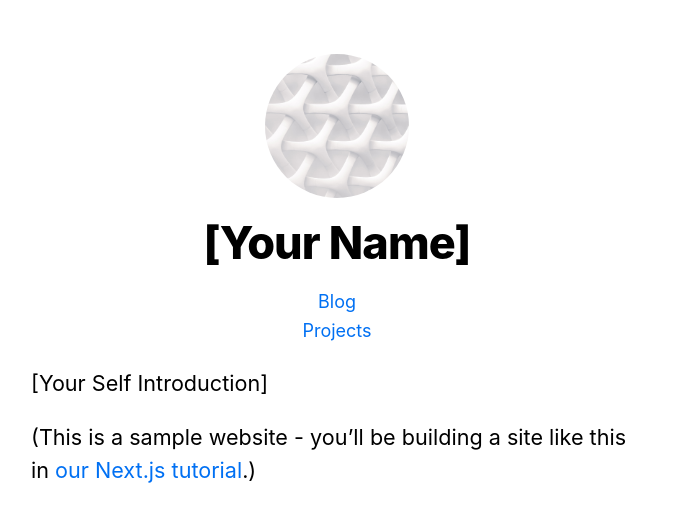
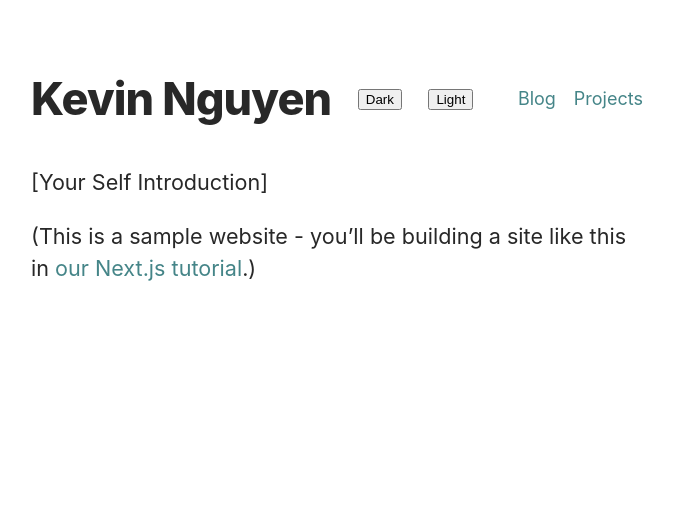
Before and after one commit to kndwin/nextjs-blog, a Next.js app: page / in a window 1280 px wide. Shown: the top 522 px of the page, without its empty margins (303-976 px from the left). Built offline with nearby package versions, Linux system fonts and the light colour scheme.

Commit message:
"🎨 added dark mode"

```diff
--- a/components/layout.module.css
+++ b/components/Layout/layout.module.scss
@@ -2,12 +2,14 @@
   max-width: 36rem;
   padding: 0 1rem;
   margin: 3rem auto 6rem;
+  background: var(--theme-page-background);
 }
 
 .header {
   display: flex;
-  flex-direction: column;
+  flex-direction: row;
   align-items: center;
+  justify-content: space-between;
 }
 
 .headerImage {
@@ -23,3 +25,9 @@
 .backToHome {
   margin: 3rem 0 0;
 }
+
+.navLinks {
+  a {
+    margin-left: 1rem;
+  }
+}
--- a/components/layout.tsx
+++ b/components/Layout/layout.tsx
@@ -1,10 +1,11 @@
 import Head from 'next/head'
-import styles from './layout.module.css'
-import utilStyles from '../styles/utils.module.css'
+import styles from './layout.module.scss'
+import utilStyles from 'styles/utils.module.css'
 import Link from 'next/link'
+import { useTheme } from 'next-themes'
 
-const name = '[Your Name]'
-export const siteTitle = 'Next.js Sample Website'
+const name = 'Kevin Nguyen'
+export const siteTitle = 'kndwin.dev'
 
 export default function Layout({
   children,
@@ -13,13 +14,17 @@ export default function Layout({
   children: React.ReactNode,
   home?: boolean
 }) {
+
+  const {theme, setTheme} = useTheme()
+
+
   return (
-    <div className={styles.container}>
+    <div className={`${styles.container}`}>
       <Head>
         <link rel="icon" href="/favicon.ico" />
         <meta
           name="description"
-          content="Learn how to build a personal website using Next.js"
+          content="kndwin.dev personal site"
         />
         <meta
           property="og:image"
@@ -31,16 +36,17 @@ export default function Layout({
         <meta name="twitter:card" content="summary_large_image" />
       </Head>
 
-
       <header className={styles.header}>
         {home ? (
           <>
-            <img
-              src="/images/profile.jpg"
-              className={`${styles.headerHomeImage} ${utilStyles.borderCircle}`}
-              alt={name}
-            />
             <h1 className={utilStyles.heading2Xl}>{name}</h1>
+            <button onClick={() => setTheme('dark')}>
+              Dark
+            </button>
+            <button onClick={() => setTheme('light')}>
+              Light
+            </button>
+            <div className={styles.navLinks}>
               <Link href="/blog">
                 <a>
                   Blog
@@ -51,16 +57,12 @@ export default function Layout({
                   Projects
                 </a>
               </Link>
+            </div>
           </>
         ) : (
           <>
             <Link href="/">
               <a>
-                <img
-                  src="/images/profile.jpg"
-                  className={`${styles.headerImage} ${utilStyles.borderCircle}`}
-                  alt={name}
-                />
               </a>
             </Link>
             <h2 className={utilStyles.headingLg}>
--- a/package.json
+++ b/package.json
@@ -11,10 +11,12 @@
     "date-fns": "^2.11.1",
     "gray-matter": "^4.0.2",
     "next": "9.5.3",
+    "next-themes": "0.0.10",
     "react": "16.13.1",
     "react-dom": "16.13.1",
     "remark": "^12.0.0",
-    "remark-html": "^12.0.0"
+    "remark-html": "^12.0.0",
+    "sass": "^1.32.6"
   },
   "devDependencies": {
     "@types/node": "^14.11.8",
--- a/pages/_app.tsx
+++ b/pages/_app.tsx
@@ -1,6 +1,11 @@
-import '../styles/global.css'
+import 'styles/global.scss'
 import { AppProps } from 'next/app'
+import { ThemeProvider } from 'next-themes'
 
 export default function App({ Component, pageProps }: AppProps) {
-  return <Component {...pageProps} />
+  return (
+  <ThemeProvider>
+    <Component {...pageProps} />
+  </ThemeProvider>
+  )
 }
--- a/pages/blog.tsx
+++ b/pages/blog.tsx
@@ -1,5 +1,5 @@
 import Head from 'next/head'
-import Layout, { siteTitle } from '../components/layout'
+import Layout, { siteTitle } from '../components/Layout/layout'
 import { getSortedPostsData } from '../lib/posts'
 import { GetStaticProps } from 'next'
 import utilStyles from '../styles/utils.module.css'
--- a/pages/index.tsx
+++ b/pages/index.tsx
@@ -1,5 +1,5 @@
 import Head from 'next/head'
-import Layout, { siteTitle } from '../components/layout'
+import Layout, { siteTitle } from '../components/Layout/layout'
 import utilStyles from '../styles/utils.module.css'
 
 export default function Home() {
--- a/pages/projects.tsx
+++ b/pages/projects.tsx
@@ -1,5 +1,5 @@
 import Head from 'next/head'
-import Layout, { siteTitle } from '../components/layout'
+import Layout, { siteTitle } from '../components/Layout/layout'
 import utilStyles from '../styles/utils.module.css'
 import { GetStaticProps } from 'next'
 
--- /dev/null
+++ b/styles/colors.scss
@@ -0,0 +1,3 @@
+$dark: #282828;
+$light: #fbf1c7;
+$blue: #458588;
--- a/styles/global.css
+++ b/styles/global.scss
@@ -1,3 +1,15 @@
+@import './colors';
+
+:root {
+  --background: white;
+  --foreground: #{$dark};
+}
+
+[data-theme='dark'] {
+  --background: #{$dark};
+  --foreground: #{$light};
+}
+
 html,
 body {
   padding: 0;
@@ -6,6 +18,8 @@ body {
     Ubuntu, Cantarell, Fira Sans, Droid Sans, Helvetica Neue, sans-serif;
   line-height: 1.6;
   font-size: 18px;
+  color: var(--foreground);
+  background: var(--background);
 }
 
 * {
@@ -13,7 +27,7 @@ body {
 }
 
 a {
-  color: #0070f3;
+  color: $blue;
   text-decoration: none;
 }
 
--- a/tsconfig.json
+++ b/tsconfig.json
@@ -16,7 +16,8 @@
     "moduleResolution": "node",
     "resolveJsonModule": true,
     "isolatedModules": true,
-    "jsx": "preserve"
+    "jsx": "preserve",
+    "baseUrl": "."
   },
   "include": [
     "next-env.d.ts",
```
Also changed, not shown: styles/themes.module.scss (added, +13 -0 lines), 1 other file (tests, documents, lock files or other folders). Lines whose indentation alone changed are shown as unchanged.
